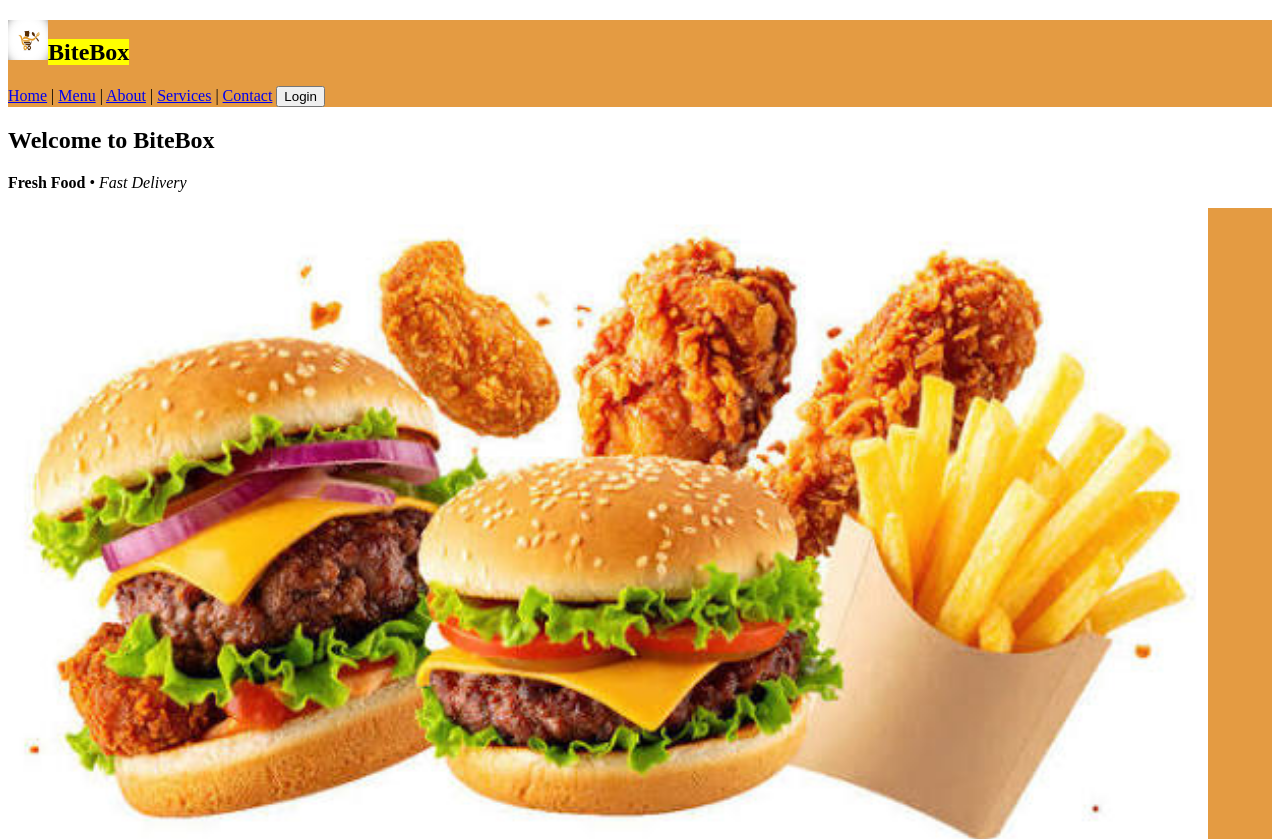
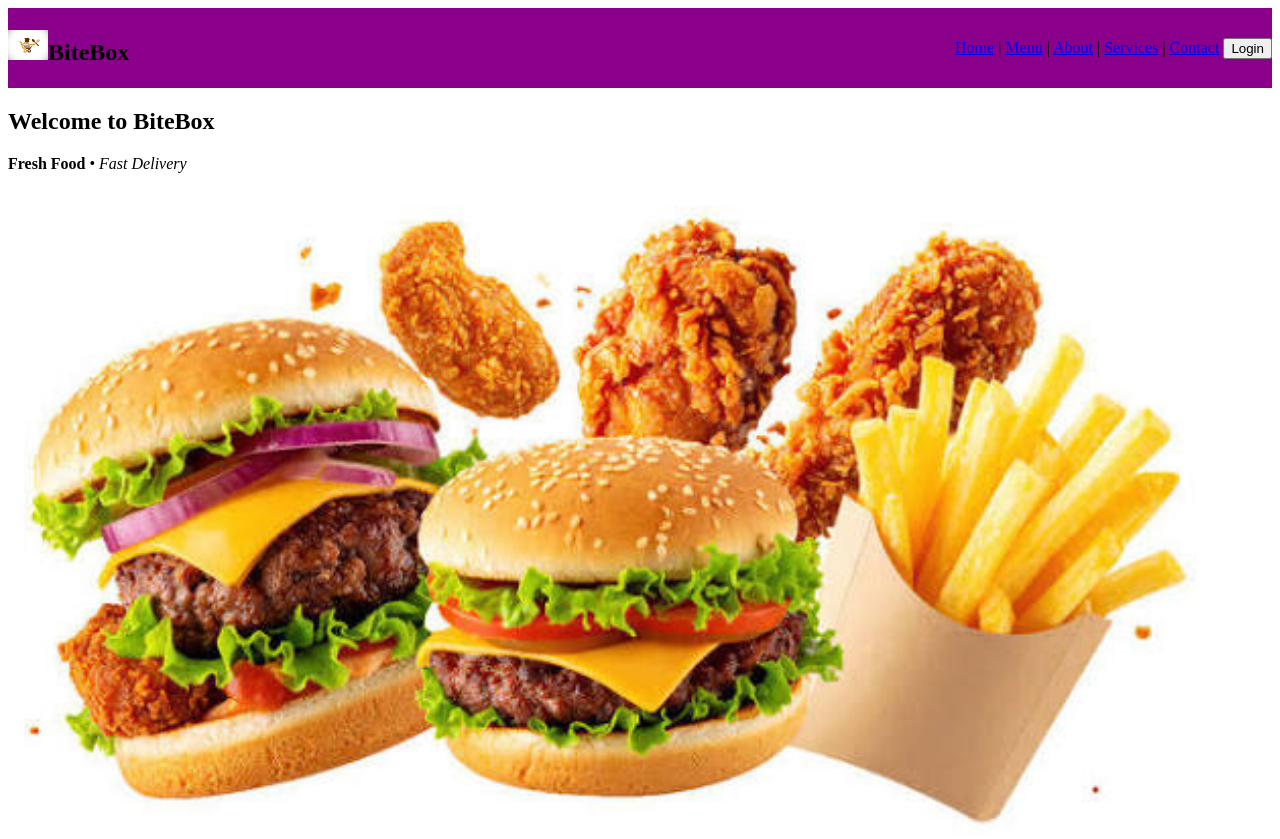
Before and after one commit to bhoomiddev/BiteBox, a plain HTML site: page index.html in a window 1280 px wide. Shown: the top 839 px of the page. Drawn offline with Linux system fonts and the light colour scheme.

Commit message:
added css

```diff
--- /dev/null
+++ b/css/root.css
@@ -0,0 +1,8 @@
+.navbar{
+    height: 80px;
+    width: 100%;
+    display: flex;
+    align-items: center;
+    justify-content: space-between;
+    background-color: darkmagenta;
+}
--- a/index.html
+++ b/index.html
@@ -5,11 +5,8 @@
     <meta charset="UTF-8">
     <meta name="viewport" content="width=device-width, initial-scale=1.0">
     <title>BiteBox</title>
-    <style>
-        div{
-            background-color: rgb(228, 155, 66);
-        }
-    </style>
+    <link rel="stylesheet" href="./css/root.css">
+
 </head>
 
 <body>
@@ -18,28 +15,31 @@
 
 
     <nav>
-        <div>
-            <h1><img src="./assets/images/logo.jpg" height="40" width="40"><mark>BiteBox</mark></h1>
-            <a href="index.html">Home</a>
+        <div class="navbar">
+            <h1><img src="./assets/images/logo.jpg" height="30" width="40"><span>BiteBox</span></h1>
+
+            <div>
+            <a class="navlink" href="index.html">Home</a>
             |
-            <a href="Menu.html">Menu</a>
+            <a class="navlink" href="Menu.html">Menu</a>
             |
-            <a href="About.html">About</a>
+            <a class="navlink" href="About.html">About</a>
             |
-            <a href="Services.html"> Services</a>
+            <a  class="navlink" href="Services.html"> Services</a>
             |
-            <a href="Contact.html">Contact</a>
+            <a class="navlink" href="Contact.html">Contact</a>
 
 
-            <a href="./Login.html"><button>Login</button></a>
+            <a class="navlink" href="./Login.html"><button>Login</button></a>
 
+            </div>
 
         </div>
     </nav>
 
 
     <main>
-        <section>
+        <section class="Welcome-Section">
             <!-- Welcome Section -->
 
             <h2>Welcome to BiteBox</h2>
```
